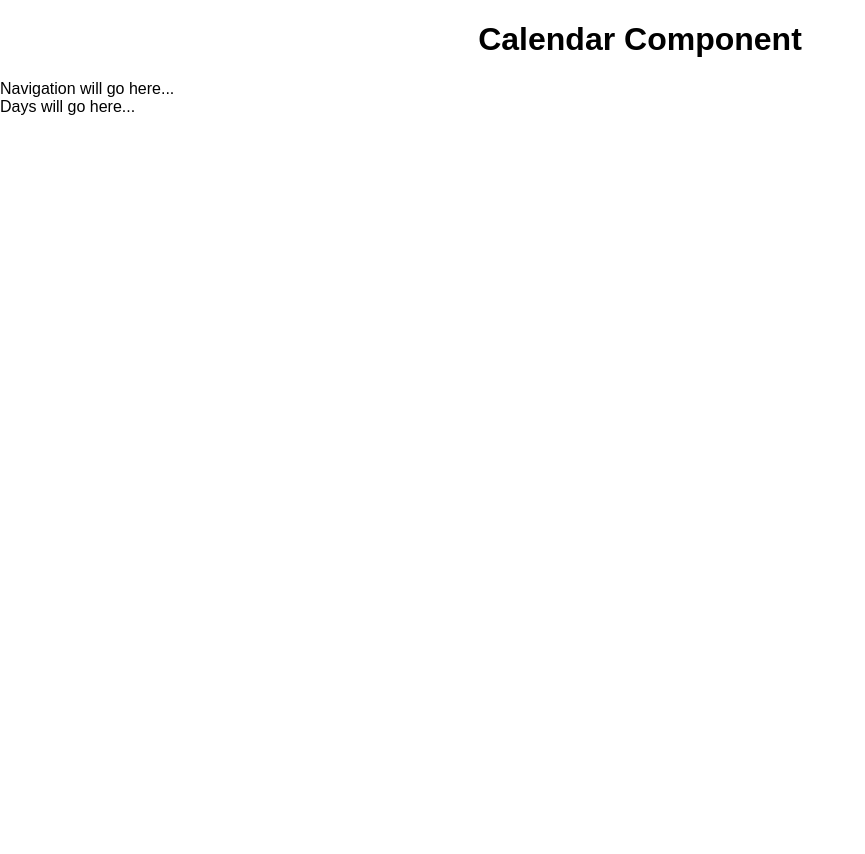
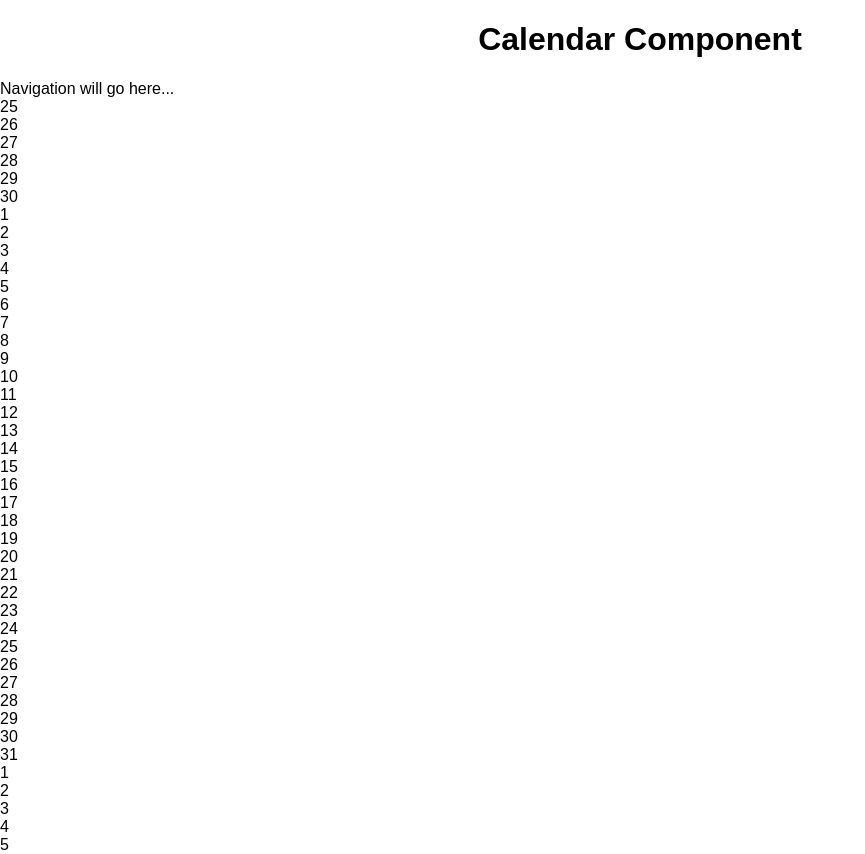
Before and after one commit to dakebl/react-calendar-component, a React (Create React App) app: page / in a window 1280 px wide. Shown: the whole page, without its empty margins (0-865 px from the left). Before the commit the page ends 800 px from the top, so only its background shows below. Built offline with nearby package versions, Linux system fonts and the light colour scheme.

Commit message:
Rendered the months dates

```diff
--- a/src/components/Calendar/CalendarGrid.js
+++ b/src/components/Calendar/CalendarGrid.js
@@ -1,9 +1,18 @@
 import React from 'react';
 
-const CalendarGrid = () => {
+const CalendarGrid = (props) => {
+
+  let weeks = [1,2,3,4,5,6];
+
   return (
     <div id="calendar-grid">
-      Days will go here...
+      {weeks.map(week =>
+        <div key={week} className="week">
+          {props.dates.map(date =>
+            (date.week === week) ? <div key={date.date} className={['day', date.inMonth ? '' : ' overflow', date.isToday ? ' today' : ''].join('')}>{date.date}</div> : ''
+          )}
+        </div>
+      )}
     </div>
   );
 }
--- a/src/components/Calendar/index.js
+++ b/src/components/Calendar/index.js
@@ -34,22 +34,23 @@ class Calendar extends React.Component {
         date: firstDayOfTheMonth.date(),
         week: weekNumber,
         day: firstDayOfTheMonth.day(),
-        inMonth: (firstDayOfTheMonth.format('M') === this.state.current.format('M')) ? 1 : 0,
+        inMonth: (firstDayOfTheMonth.clone().month() === this.state.current.clone().month()) ? 1 : 0,
         isToday: (firstDayOfTheMonth.clone().startOf('date').diff(moment().startOf('date')) === 0) ? 1 : 0
       });
 
       firstDayOfTheMonth.add(1, 'days');
     }
 
+    console.log(dates);
+
     this.setState({ dates: dates });
   }
-
 
   render() {
     return (
       <div className="Calendar">
         <CalendarNav/>
-        <CalendarGrid/>
+        <CalendarGrid dates={this.state.dates}/>
       </div>
     );
   }
```
